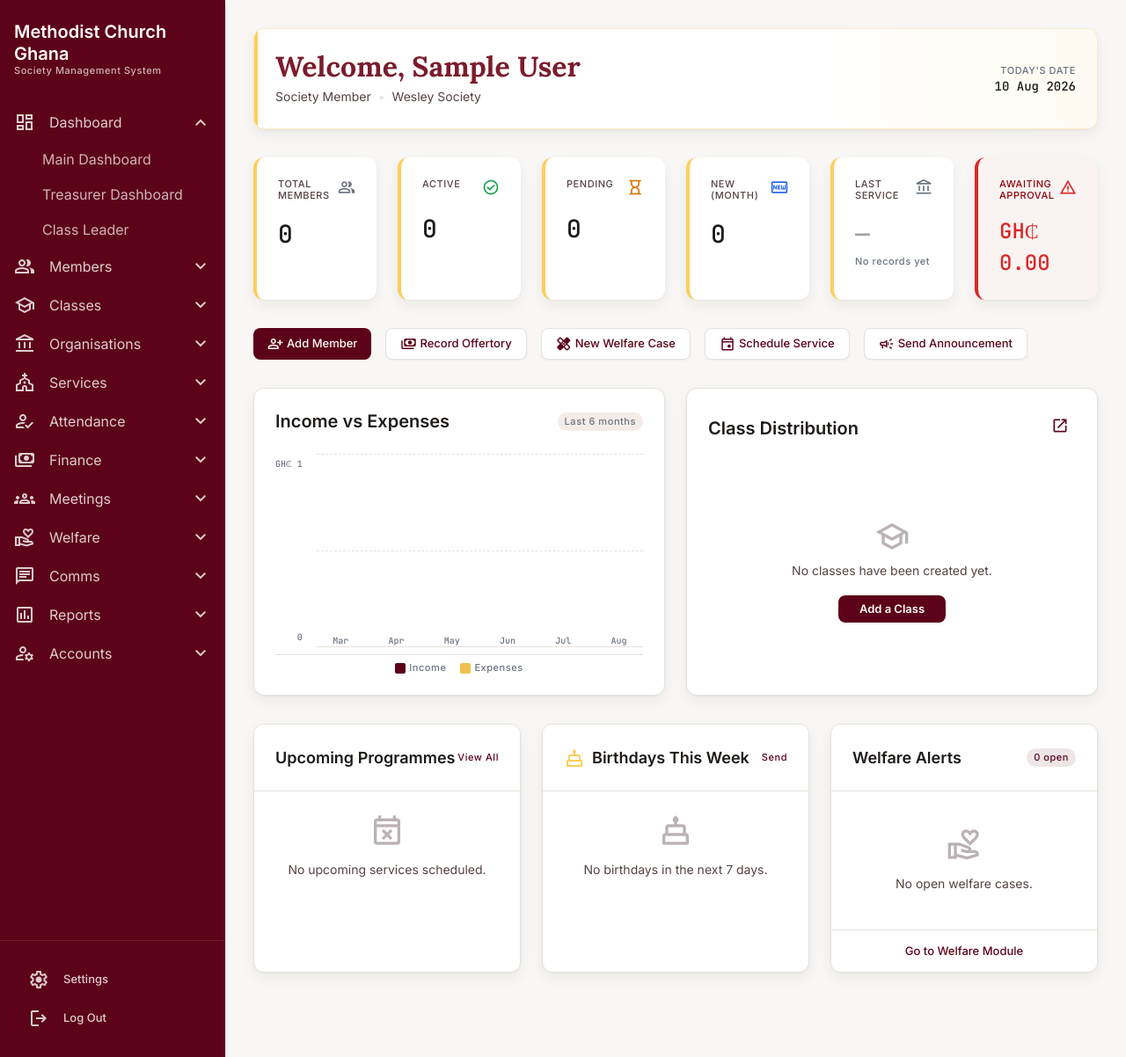
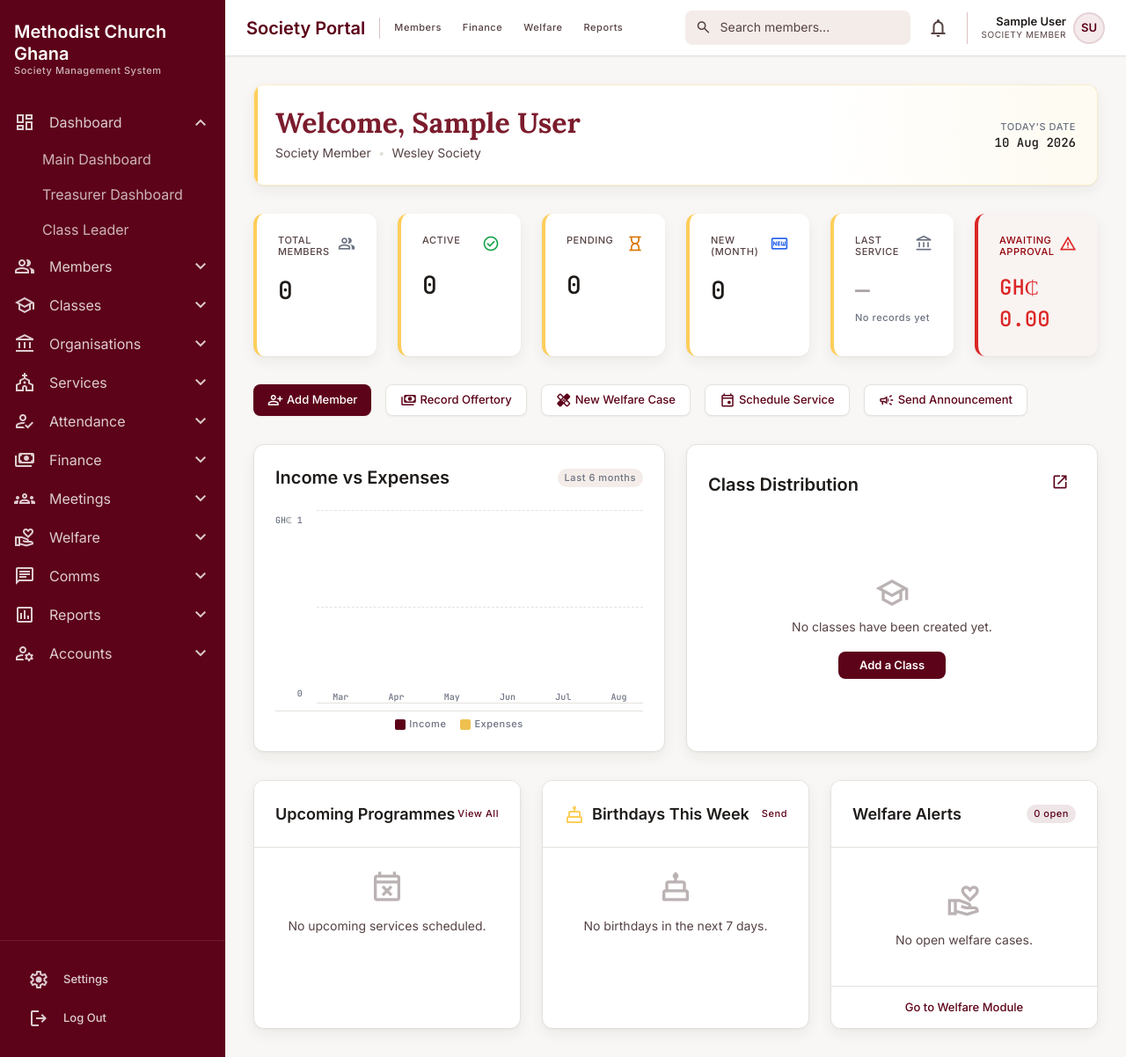
Before and after one commit to emmanuelangelo4199/mcg_welfare_system, a Django app: page / in a window 1280 px wide. Shown: the whole page at 88% size. Run offline with Django 5.2, Linux system fonts and the light colour scheme; the visitor is signed in with stand-in values (Sample User, id 1); data that the repository does not hold is empty; some libraries are stand-ins or nearby versions.

Commit message:
feat: add a sticky topbar to the main dashboard
Match the treasurer and class-leader portals with a Society Portal app bar: module shortcuts, member search, unread notification badge, and a profile link with the signed-in user's name, role, and initials.

```diff
--- a/dashboard/templates/dashboard/m_dashboard.html
+++ b/dashboard/templates/dashboard/m_dashboard.html
@@ -157,7 +157,72 @@
     {% include 'components/sidebar.html' %}
 
     <!-- Main Content Canvas -->
-    <main class="flex-1 min-w-0 h-full overflow-y-auto bg-surface p-xl pb-24 md:pb-xl">
+    <main class="flex-1 min-w-0 h-full overflow-y-auto bg-surface">
+
+      <!-- Top App Bar -->
+      <header class="sticky top-0 z-40 flex items-center justify-between gap-md h-header-height px-lg bg-surface-container-lowest shadow-sm border-b border-border">
+        <div class="flex items-center gap-4 min-w-0">
+          <span class="font-headline-md text-headline-md font-black text-primary truncate">Society Portal</span>
+          <div class="hidden h-6 w-px bg-outline-variant md:block"></div>
+          <nav class="hidden items-center gap-6 md:flex" aria-label="Dashboard shortcuts">
+            <a class="font-label-sm text-label-sm text-on-surface-variant transition-colors hover:text-primary" href="{% url 'members:member_directory' %}">Members</a>
+            <a class="font-label-sm text-label-sm text-on-surface-variant transition-colors hover:text-primary" href="{% url 'finance:dashboard' %}">Finance</a>
+            <a class="font-label-sm text-label-sm text-on-surface-variant transition-colors hover:text-primary" href="{% url 'welfare_cases:welfare_cases_list' %}">Welfare</a>
+            <a class="font-label-sm text-label-sm text-on-surface-variant transition-colors hover:text-primary" href="{% url 'reports:reports_hub' %}">Reports</a>
+          </nav>
+        </div>
+
+        <div class="flex items-center gap-2 sm:gap-3">
+          <form class="relative hidden sm:block" method="get" action="{% url 'members:member_directory' %}" role="search">
+            <label class="sr-only" for="topbar-member-search">Search members</label>
+            <span class="material-symbols-outlined pointer-events-none absolute left-3 top-1/2 -translate-y-1/2 text-[18px] text-on-surface-variant">search</span>
+            <input
+              class="w-44 md:w-64 pl-10 pr-4 py-2 rounded-lg bg-surface-container border-none font-body-md text-body-md text-on-surface placeholder:text-on-surface-variant focus:ring-2 focus:ring-primary"
+              id="topbar-member-search"
+              name="q"
+              placeholder="Search members..."
+              type="search"/>
+          </form>
+
+          <a
+            class="sm:hidden w-10 h-10 flex items-center justify-center rounded-full text-on-surface-variant transition-colors hover:bg-surface-container-highest"
+            href="{% url 'members:member_directory' %}"
+            title="Search members"
+            aria-label="Search members">
+            <span class="material-symbols-outlined">search</span>
+          </a>
+
+          <a
+            class="relative w-10 h-10 flex items-center justify-center rounded-full text-on-surface-variant transition-colors hover:bg-surface-container-highest"
+            href="{% url 'notifications:notification_board' %}"
+            title="Notifications"
+            aria-label="Notifications{% if unread_notification_count %} ({{ unread_notification_count }} unread){% endif %}">
+            <span class="material-symbols-outlined">notifications</span>
+            {% if unread_notification_count %}
+            <span class="absolute top-2 right-2 w-2 h-2 rounded-full bg-error"></span>
+            {% endif %}
+          </a>
+
+          <a
+            class="flex items-center gap-sm pl-2 sm:pl-md border-l border-outline-variant"
+            href="{% url 'accounts:profile' %}"
+            title="My profile">
+            <div class="hidden text-right sm:block">
+              <p class="max-w-[140px] truncate font-label-md text-label-md font-bold leading-tight text-on-surface">
+                {% firstof request.user.get_full_name request.user.username "Leader" %}
+              </p>
+              <p class="font-label-sm text-[10px] uppercase tracking-wider text-on-surface-variant">
+                {% firstof request.user.profile.get_role_display "Society Member" %}
+              </p>
+            </div>
+            <div class="w-9 h-9 flex items-center justify-center rounded-full border-2 border-primary/10 bg-primary-muted font-bold text-label-md text-primary">
+              {{ user_initials|default:"MC" }}
+            </div>
+          </a>
+        </div>
+      </header>
+
+      <div class="p-xl pb-24 md:pb-xl">
 
       <!-- 1. Welcome Banner -->
       <section class="mb-xl">
@@ -478,6 +543,7 @@
           </div>
         </div>
       </section>
+      </div>
     </main>
 
     <!-- Bottom Navigation (mobile) -->
--- a/dashboard/views.py
+++ b/dashboard/views.py
@@ -12,6 +12,7 @@ from services.models import ChurchService
 from classes.models import ClassGroup
 from communications.models import Announcement
 from attendance.models import ClassAttendanceRecord, ServiceAttendance
+from notifications.models import SystemNotification
 
 
 def _month_starts(today, count=6):
@@ -65,6 +66,18 @@ def _upcoming_birthdays(today, days=7):
 
     return [member for _, member in sorted(upcoming, key=lambda pair: pair[0])]
 
+
+def _user_initials(user):
+    first = (getattr(user, 'first_name', '') or '').strip()
+    last = (getattr(user, 'last_name', '') or '').strip()
+    if first and last:
+        return f'{first[0]}{last[0]}'.upper()
+    if first:
+        return first[:2].upper()
+    username = (getattr(user, 'username', '') or '?').strip()
+    return username[:2].upper()
+
+
 @login_required(login_url='accounts:login')
 def main_dashboard(request):
     today = timezone.localdate()
@@ -116,6 +129,9 @@ def main_dashboard(request):
         "birthdays": _upcoming_birthdays(today),
         "welfare_alerts": WelfareCase.objects.select_related('member').exclude(status__in=['CLOSED', 'REJECTED']).order_by('-created_at')[:4],
         "announcements": Announcement.objects.filter(is_active=True).order_by('-created_at')[:3],
+        "user_initials": _user_initials(request.user),
+        "unread_notification_count": SystemNotification.objects.filter(
+            user=request.user, is_read=False).count(),
     }
     return render(request, "dashboard/m_dashboard.html", context)
 
```
Also changed, not shown: dashboard/tests.py (+26 -0 lines).
